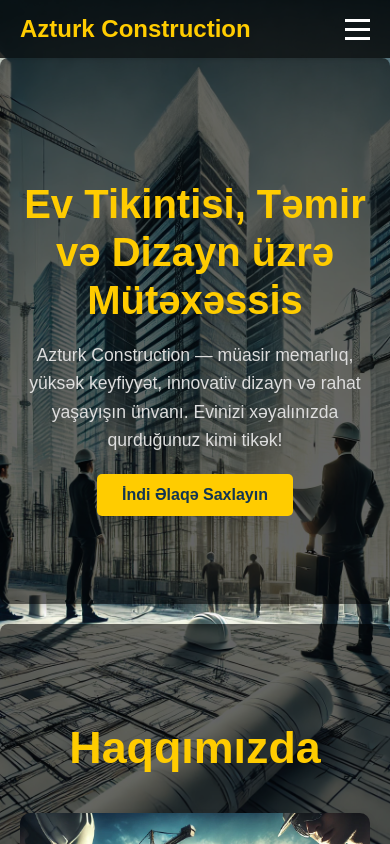
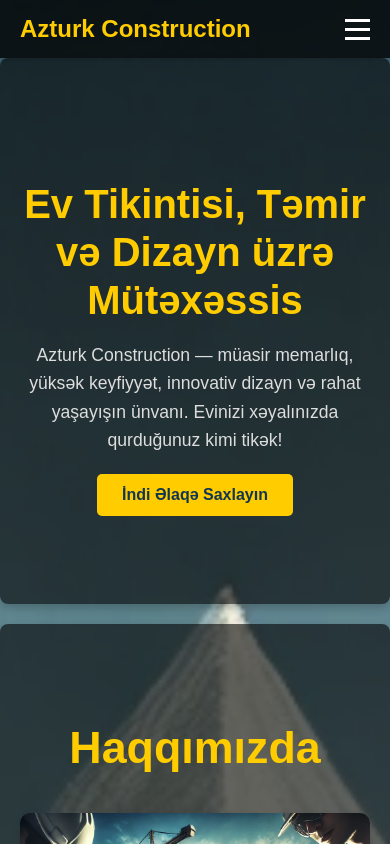
Before and after one commit to Albende/azturkconstruction, a React (Create React App) app: page / in a window 390 px wide. Shown: the top 844 px of the page. Built offline with nearby package versions, Linux system fonts and the light colour scheme.

Commit message:
added mobile background photo again

```diff
--- a/src/App.css
+++ b/src/App.css
@@ -19,7 +19,7 @@ body {
 @media (max-width: 768px) {
   body {
     background: url("./assets/mobileback.jpg") center/cover no-repeat;
-    background-attachment: fixed; /* Keep or remove as desired for mobile behavior */
+    background-attachment: scroll; /* Keep or remove as desired for mobile behavior */
   }
 
   section {
```
